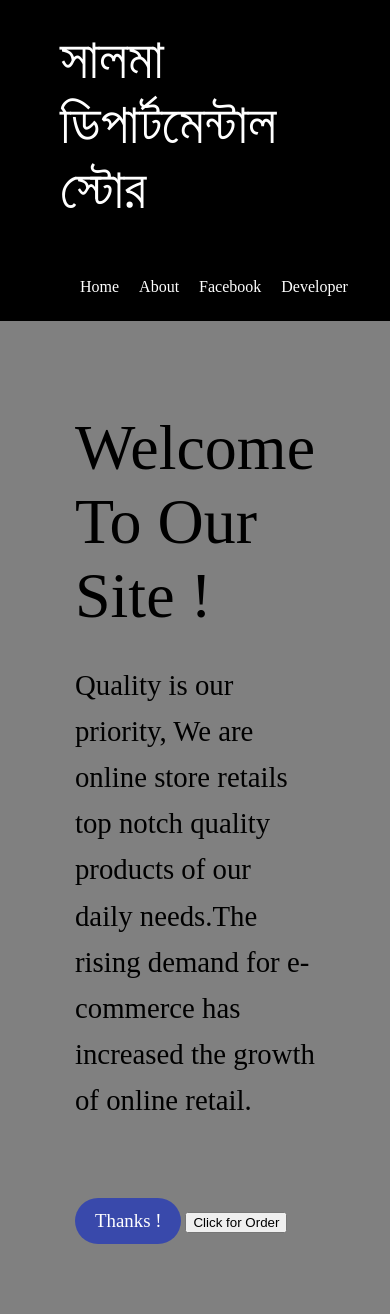
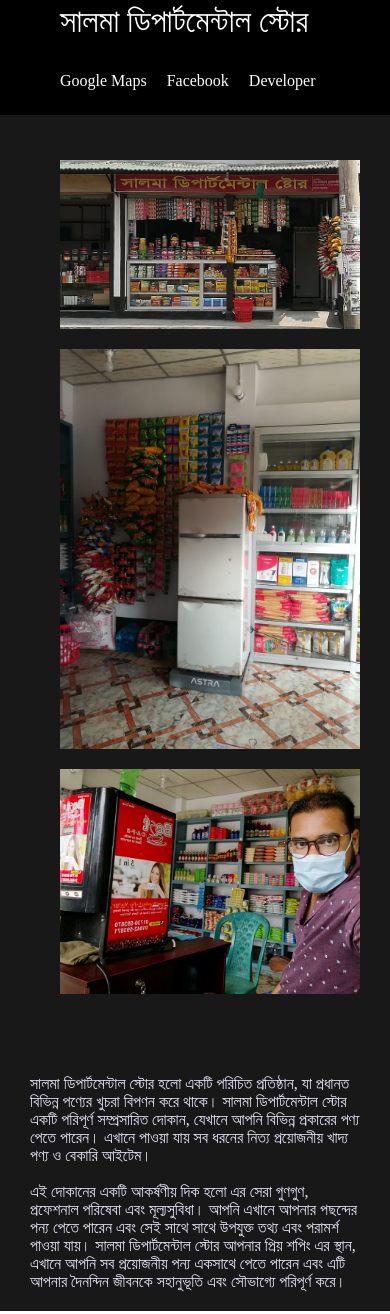
Before and after one commit to nadimshuvo/nabinstore, a plain HTML site: page index.html in a window 390 px wide. Shown: the part 160-1474 px from the top of the page. Drawn offline with Linux system fonts and the light colour scheme.

Commit message:
updated version

```diff
--- a/index.css
+++ b/index.css
@@ -8,7 +8,7 @@ img {
 
 .header-t {
   background-color: #000000;
-    color: #FFF;
+  color: #fff;
   display: block;
   text-align: center;
   padding-top: 10px;
@@ -17,28 +17,32 @@ img {
 .header {
   padding: 0px 60px;
   background-color: #000000;
-    color: #FFF;
+  color: #fff;
   display: flex;
   justify-content: space-between;
   align-items: center;
   flex-wrap: wrap;
 }
+
 .header p {
   font-size: 3.5rem;
   padding-left: 0px;
+
+  @media screen and (max-width: 620px) {
+    font-size: 2rem;
+  }
 }
 
 .nav a {
-    color: #FFF;
+  color: #fff;
   text-decoration: none;
   display: block;
-    transition: all .3s ease;
-
+  transition: all 0.3s ease;
 }
 
 .nav a:hover {
   color: #c5cae9;
-    transform: rotate(1deg) scale(1.5);
+  transform: rotate(1deg) scale(1.2);
 }
 
 .nav a:active {
@@ -51,59 +55,17 @@ img {
   margin: 0;
   padding: 0;
   padding-bottom: 25px;
-
 }
 
 .nav li {
   margin-left: 20px;
 }
-
-.hero {
-    background-color: #03030380;
-    padding: 60px 45px;
-    display: flex;
-    justify-content: center;
-}
-
-.hero-inner {
-    max-width: 760px;
-    padding: 30px 30px;
-}
-
-.hero h1 {
-    font-weight: normal;
-    font-size: 4rem;
-    margin: 0;
-}
-
-.hero p {
-    font-size: 1.8rem;
-    line-height: 1.6;
-}
-
-.button {
-    background-color: #3949ab;
-    color:#FFF;
-    text-decoration: none;
-    padding: 12px 20px;
-    border-radius: 25px;
-    font-size: 1.18rem;
-    display: inline-block;
-    transition: all 0.7s ease;
-}
-
-.button:hover {
-    color: #FFF;
-    transform: rotate(360deg) scale(2);
-}
-
-.button:active {
-    color: red;
+.nav li:nth-child(1) {
+  margin-left: 0px;
 }
 
 .feature {
   background-color: #000000e7;
-
 }
 
 .feature-inner {
@@ -111,11 +73,9 @@ img {
   max-width: 1300px;
   margin: 0 auto;
   display: grid;
-    grid-template-columns: repeat(auto-fit,minmax(300px,350px));
+  grid-template-columns: repeat(auto-fit, minmax(300px, 350px));
   grid-gap: 20px;
-
 }
-
 
 .feature p {
   color: lavender;
@@ -127,10 +87,6 @@ img {
   text-align: center;
   padding: 20px 0;
   color: rgb(255, 255, 255);
-    font-size: .9rem;
-    transition: all .3s ease-out;
+  font-size: 0.9rem;
+  transition: all 0.3s ease-out;
 }
-
-.footer:hover {
-    transform: scale(1.5);
-}
--- a/index.html
+++ b/index.html
@@ -4,7 +4,7 @@
     <meta charset="UTF-8">
     <meta http-equiv="X-UA-Compatible" content="IE=edge">
     <meta name="viewport" content="width=device-width, initial-scale=1.0">
-    <title>Nabin Vi Shop</title>
+    <title>সালমা ডিপার্টমেন্টাল স্টোর</title>
     <link rel="stylesheet" href="index.css">
     <script>
         function myFunction() {
@@ -15,32 +15,19 @@
 <body>
     <h7 class="header-t">বিসমিল্লাহির রাহমানির রাহীম</h7>
     <div id="Home" class="header">
-
         <h3><b>Proprietor:-</b></strong><br>
         Sakhawat Hossen Nabin<br> 01926-728381
-    </h3>
+        </h3>
+
         <p>সালমা ডিপার্টমেন্টাল স্টোর</p>
         <ul class="nav">
-            <li><a href="#Home">Home</a></li>
-            <li><a href="#About">About</a></li>
+            <li><a target="_blank" href="https://www.google.com/maps/place/%E0%A6%B8%E0%A6%BE%E0%A6%B2%E0%A6%AE%E0%A6%BE+%E0%A6%A1%E0%A6%BF%E0%A6%AA%E0%A6%BE%E0%A6%B0%E0%A7%8D%E0%A6%9F%E0%A6%AE%E0%A7%87%E0%A6%A8%E0%A7%8D%E0%A6%9F%E0%A6%BE%E0%A6%B2+%E0%A6%B8%E0%A7%8D%E0%A6%9F%E0%A7%8B%E0%A6%B0/@24.7781871,90.3661566,17z/data=!3m1!4b1!4m14!1m7!3m6!1s0x375649ab5b70054d:0xe0fec985b42f80fd!2z4Ka44Ka-4Kay4Kau4Ka-IOCmoeCmv-CmquCmvuCmsOCnjeCmn-CmruCnh-CmqOCnjeCmn-CmvuCmsiDgprjgp43gpp_gp4vgprA!8m2!3d24.7781823!4d90.3687315!16s%2Fg%2F11sgdmv_9c!3m5!1s0x375649ab5b70054d:0xe0fec985b42f80fd!8m2!3d24.7781823!4d90.3687315!16s%2Fg%2F11sgdmv_9c?entry=ttu">Google Maps</a></li>
             <li><a href="https://www.facebook.com/Sakhawat.Hosen.Nabin" target="_blank">Facebook</a></li>
-            <li><a href="https://www.facebook.com/devBD2021/" target="_blank">Developer</a></li>
+            <li><a href="https://www.facebook.com/nadimshuvo1997/" target="_blank">Developer</a></li>
         </ul>
     </div>
 
-    <div class="hero">
-        <div class="hero-inner">
-            <h1>Welcome To Our Site !</h1>
-    <p>
-        Quality is our priority, We are online store retails top notch quality products of our daily needs.The rising demand for e-commerce has increased the growth of online retail.<br><br>
 
-    </p>
-
-    <a id = "demo" href="#" class="button">Thanks !</a>
-    <button type="button" onclick="myFunction()">Click for Order</button>
-
-        </div>
-    </div>
 
     <div  id="About" class="feature">
         <div class="feature-inner">
@@ -52,17 +39,12 @@
         </div>
 
         <p>
-            আমাদের চিরায়ত ব্যবসায়ীরা দীর্ঘদিন ধরে লাল কাপড়ে বাঁধাই করা মোটা একটা ‘খেরোখাতা’ দিয়ে ব্যবসার যাবতীয় হিসাব-নিকাশ চালিয়ে আসছেন। সমস্যা হচ্ছে, এই কাগুজে আটপৌরে খাতার হিসাব করা সময় এবং শ্রম সাপেক্ষ একটা বিষয়। এছাড়া কোন এক অকাল ঝড়-বাদলের রাতে অনেকদিন ধরে সঞ্চয় করে রাখা তথ্যসম্বলিত খাতাটা যদি হুট করে ক্ষতির শিকার হয়, তাহলে তো কথাই নেই!
-এ গেল এক ধরণের বস্তুগত সমস্যার কথা। ব্যবসার হিসাবে পাইকারি সরবরাহকারীর সাথে লেনদেন, বিক্রয় পরবর্তী লাভ-ক্ষতি, দোকানে যারা শ্রম দিচ্ছে তাদের বেতন-ভাতা থেকে শুরু করে ক্রেতার যাবতীয় বাকী-বকেয়ার হিসাব-গণনা কম পরিশ্রম সাধ্য কাজ নয়! আর সব শেষে ব্যবসায় আয়-উন্নতির উত্থান হচ্ছে কি পতন, তার একটা পরিসংখ্যান বের করা একজন কর্মব্যস্ত ব্যবসায়ীর জন্য অসাধ্যই বটে!
+            সালমা ডিপার্টমেন্টাল স্টোর হলো একটি পরিচিত প্রতিষ্ঠান, যা প্রধানত বিভিন্ন পণ্যের খুচরা বিপণন করে থাকে। সালমা ডিপার্টমেন্টাল স্টোর একটি পরিপূর্ণ সম্প্রসারিত দোকান, যেখানে আপনি বিভিন্ন প্রকারের পণ্য পেতে পারেন। এখানে পাওয়া যায় সব ধরনের নিত্য প্রয়োজনীয় খাদ্য পণ্য ও বেকারি আইটেম।
 
 <br><br>
 
-এই যাবতীয় সমস্যাগুলোকে বিবেচনা করে আমাদের অত্যন্ত প্রগতিশীল, প্রতিভা-কর্মদক্ষতাসম্পন্ন একটি কর্মীদল এর একটি কার্যকর সমাধান চিন্তা করে এমন একটি অনলাইন প্লাটফর্ম (দোকান খাতা) দাঁড় করিয়েছে যা একই সময়ে উপর্যুক্ত সমস্যাগুলোর ফলপ্রসূ ও স্থায়ী সমাধান করবে এবং উন্নয়নশীল বাংলাদেশকে ডিজিটালাইজেশনের আরেকটি সোপানে নিয়ে যাবে বলে আমাদের বিশ্বাস!
-সব ধরণের ব্যবসায় ধরণ ও নমুনা সামনে রেখে সার্বজনীন এ প্লাটফর্মটি প্রস্তুত করা হয়েছে। সর্বোপরি সবার সাধ্য ও ব্যয় ক্ষমতার কথা মাথায় রেখে এই অনলাইন প্লাটফর্মটির খরচ সামান্য রাখা হয়েছে, যা ডিজিটাল প্লাটফর্ম ব্যবহারে আমাদের ব্যবসায়ীদের আগ্রহী করে তুলবে।
-
-        </p>
+এই দোকানের একটি আকর্ষণীয় দিক হলো এর সেরা গুণগুণ, প্রফেশনাল পরিষেবা এবং মূল্যসুবিধা। আপনি এখানে আপনার পছন্দের পন্য পেতে পারেন এবং সেই সাথে সাথে উপযুক্ত তথ্য এবং পরামর্শ পাওয়া যায়। সালমা ডিপার্টমেন্টাল স্টোর আপনার প্রিয় শপিং এর স্থান, এখানে আপনি সব প্রয়োজনীয় পন্য একসাথে পেতে পারেন এবং এটি আপনার দৈনন্দিন জীবনকে সহানুভূতি এবং সৌভাগ্যে পরিপূর্ণ করে।</p>
     </div>
-
     <div class="footer">
         <p>&copy; 2021 Nadim Mahmud Shuvo (Web-Developer) 😁</p>
     </div>
```
Lines whose indentation alone changed are shown as unchanged.
